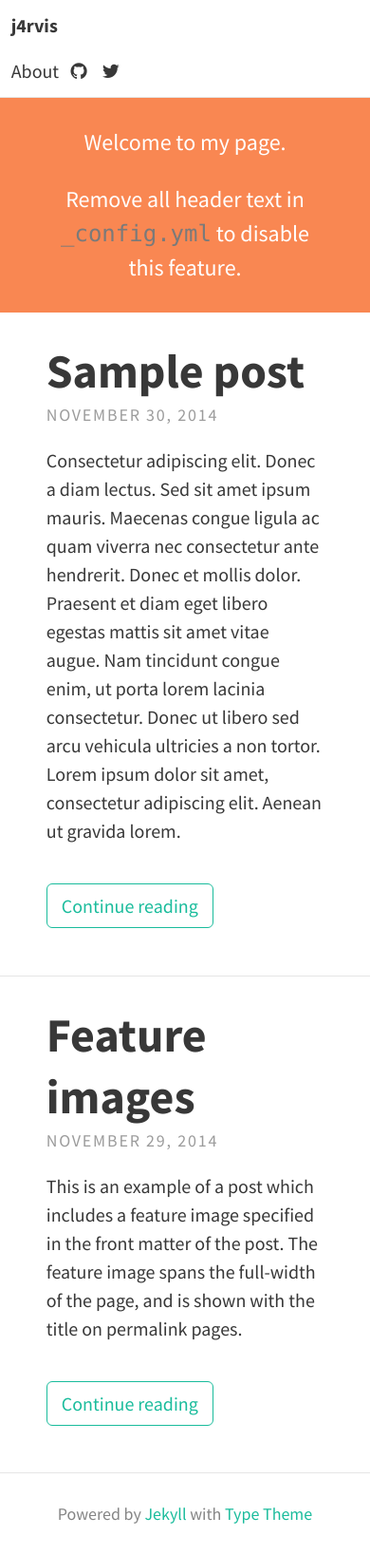
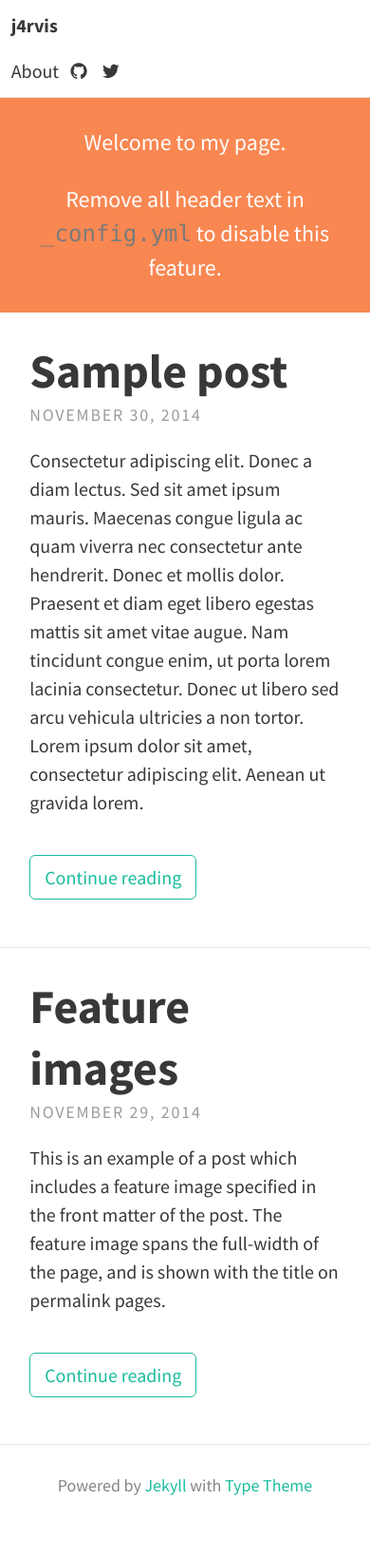
Before and after one commit to j4rvis/j4rvis.github.io, a Jekyll site: the page built from index.html, in a window 390 px wide. Shown: the whole page at 95% size. Built offline with Jekyll 4.4.1, drawn with Linux system fonts in a browser that asks for light colours; nearby versions of some CDN libraries; the list of posts is cut into pages by our own code; after the commit the page ends 1607 px from its top, so only the background shows below that.

Commit message:
Add new Theme

```diff
--- a/_sass/base/_utility.scss
+++ b/_sass/base/_utility.scss
@@ -8,7 +8,7 @@
 %padding-regular {
   padding: $padding-small $padding-large;
   @media (max-width: 1000px) {
-    padding: $padding-small * 1.5 $padding-large / 1.6;
+    padding: $padding-small * 1.5 $padding-large * 0.4;
   }
 }
 %link-hover {
--- a/_sass/base/highlighter.scss
+++ b/_sass/base/highlighter.scss
@@ -7,6 +7,7 @@
   width: 100%;
 }
 pre, code {
+  word-wrap: normal;
   font-family: Menlo, Monaco, "Courier New", monospace
 }
 
@@ -18,7 +19,7 @@ pre {
   padding: 1.125em;
   font-size: 1.125rem;
   line-height: 1.11;
-  overflow-x: scroll;
+  overflow-x: auto;
   margin-bottom: 0.88em;
 }
 
```
